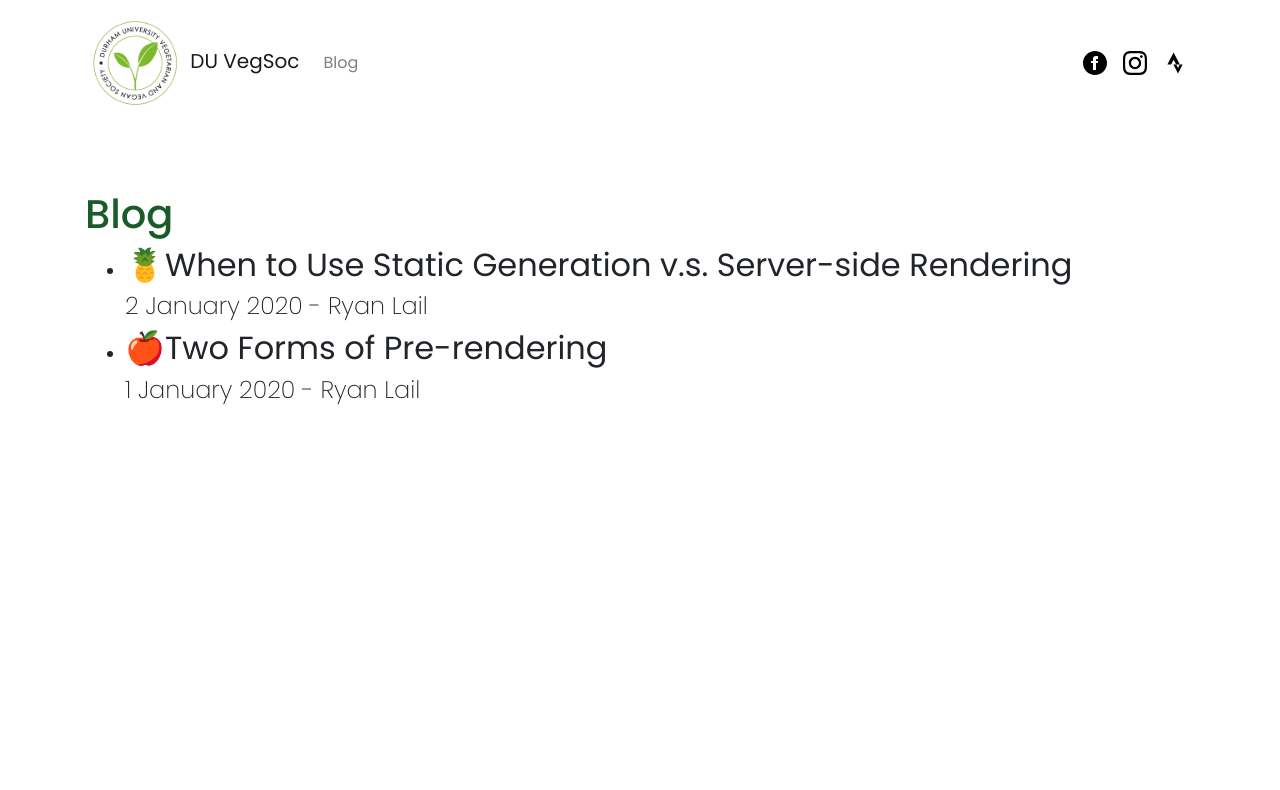
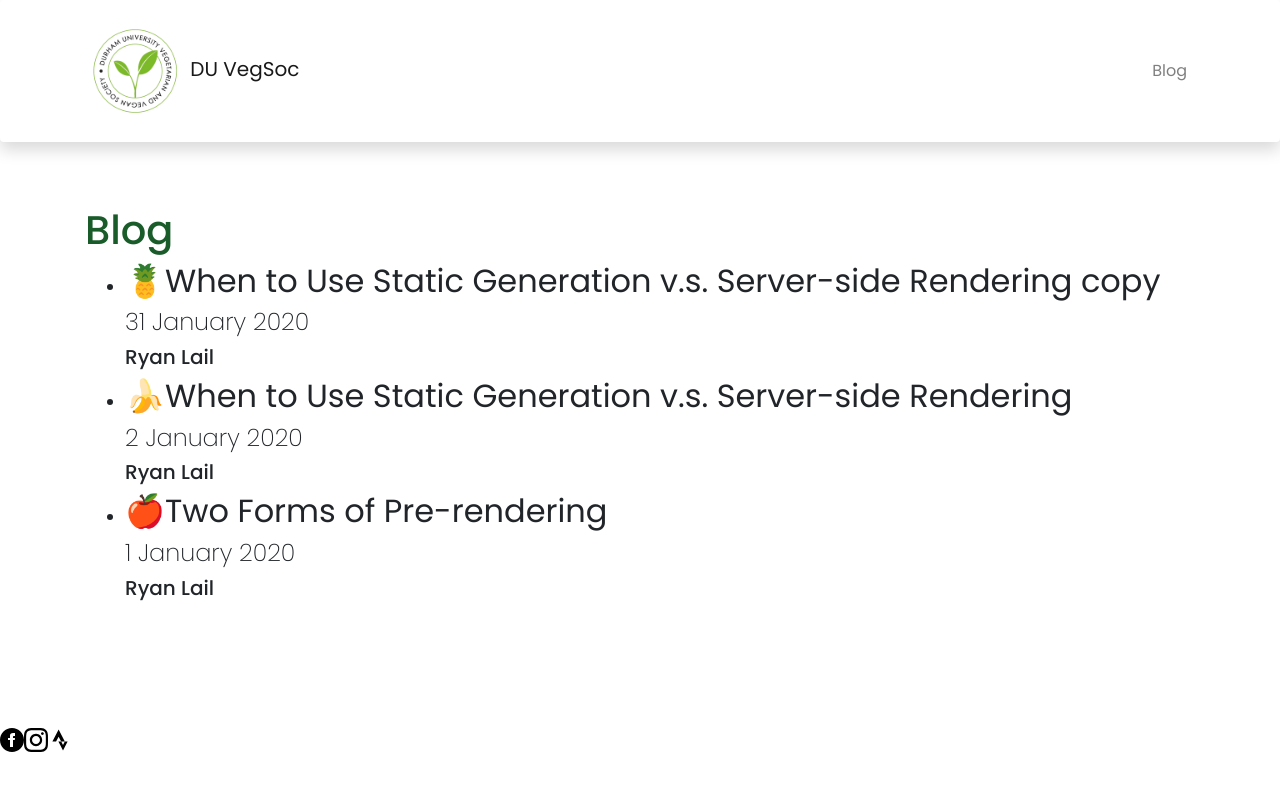
Before and after one commit to Ryan-16/duvegsoc_website, a Next.js app: page /blog in a window 1280 px wide. Shown: the top 790 px of the page. Built offline with nearby package versions, Linux system fonts and the light colour scheme.

Commit message:
move socials to footer

```diff
--- a/components/layout.js
+++ b/components/layout.js
@@ -11,8 +11,49 @@
           content="Durham University Vegetarian and Vegan Society Website"
         />
       </Head>
-      <Navigation></Navigation>
+      <Navigation />
       <main>{children}</main>
+      <footer>
+        <a target="_blank" href="https://www.facebook.com/durhamvegsoc/">
+          <svg
+            xmlns="http://www.w3.org/2000/svg"
+            width="24"
+            height="24"
+            viewBox="0 0 24 24"
+          >
+            <path
+              d="M12 0c-6.627 0-12 5.373-12 12s5.373 12 12 12 12-5.373 12-12-5.373-12-12-12zm3 8h-1.35c-.538 0-.65.221-.65.778v1.222h2l-.209 2h-1.791v7h-3v-7h-2v-2h2v-2.308c0-1.769.931-2.692 3.029-2.692h1.971v3z"
+            />
+          </svg>
+        </a>
+
+        <a target="_blank" href="https://www.instagram.com/durhamvegsoc/">
+          <svg
+            xmlns="http://www.w3.org/2000/svg"
+            width="24"
+            height="24"
+            viewBox="0 0 24 24"
+          >
+            <path
+              d="M12 2.163c3.204 0 3.584.012 4.85.07 3.252.148 4.771 1.691 4.919 4.919.058 1.265.069 1.645.069 4.849 0 3.205-.012 3.584-.069 4.849-.149 3.225-1.664 4.771-4.919 4.919-1.266.058-1.644.07-4.85.07-3.204 0-3.584-.012-4.849-.07-3.26-.149-4.771-1.699-4.919-4.92-.058-1.265-.07-1.644-.07-4.849 0-3.204.013-3.583.07-4.849.149-3.227 1.664-4.771 4.919-4.919 1.266-.057 1.645-.069 4.849-.069zm0-2.163c-3.259 0-3.667.014-4.947.072-4.358.2-6.78 2.618-6.98 6.98-.059 1.281-.073 1.689-.073 4.948 0 3.259.014 3.668.072 4.948.2 4.358 2.618 6.78 6.98 6.98 1.281.058 1.689.072 4.948.072 3.259 0 3.668-.014 4.948-.072 4.354-.2 6.782-2.618 6.979-6.98.059-1.28.073-1.689.073-4.948 0-3.259-.014-3.667-.072-4.947-.196-4.354-2.617-6.78-6.979-6.98-1.281-.059-1.69-.073-4.949-.073zm0 5.838c-3.403 0-6.162 2.759-6.162 6.162s2.759 6.163 6.162 6.163 6.162-2.759 6.162-6.163c0-3.403-2.759-6.162-6.162-6.162zm0 10.162c-2.209 0-4-1.79-4-4 0-2.209 1.791-4 4-4s4 1.791 4 4c0 2.21-1.791 4-4 4zm6.406-11.845c-.796 0-1.441.645-1.441 1.44s.645 1.44 1.441 1.44c.795 0 1.439-.645 1.439-1.44s-.644-1.44-1.439-1.44z"
+            />
+          </svg>
+        </a>
+
+        <a target="_blank" href="https://www.strava.com/clubs/DUVVS">
+          <svg
+            xmlns="http://www.w3.org/2000/svg"
+            width="24"
+            height="24"
+            viewBox="0 0 512 512"
+          >
+            <path
+              d="M226.8,31L93.8,287.6h78.4l54.7-102l54.2,102h77.8L226.8,31z M358.8,287.6l-38.6,77.5L281,287.6h-59.4L320.2,481l98-193.4H358.8z"
+            />
+          </svg>
+        </a>
+
+      </footer>
     </div>
   )
 }
--- a/components/navigation.js
+++ b/components/navigation.js
@@ -3,7 +3,7 @@
 
 export default function Navigation() {
   return(
-    <Navbar collapseOnSelect expand="lg" id="navbar">
+    <Navbar collapseOnSelect expand="lg" className="shadow p-3 mb-5 bg-white rounded">
       <Container>
         <Link href="/">
         <Navbar.Brand href="/">
@@ -16,54 +16,13 @@
           DU VegSoc
         </Navbar.Brand>
         </Link>
-        <Navbar.Toggle aria-controls="responsive-navbar-nav" />
-        <Navbar.Collapse id="responsive-navbar-nav">
-          <Nav className="mr-auto">
+          <Nav>
             <Nav.Link>
               <Link href="/blog">
                 Blog
               </Link>
             </Nav.Link>
           </Nav>
-          <Nav>
-            <Nav.Link target="_blank" href="https://www.facebook.com/durhamvegsoc/">
-            <svg
-              xmlns="http://www.w3.org/2000/svg"
-              width="24"
-              height="24"
-              viewBox="0 0 24 24"
-              >
-                <path
-                  d="M12 0c-6.627 0-12 5.373-12 12s5.373 12 12 12 12-5.373 12-12-5.373-12-12-12zm3 8h-1.35c-.538 0-.65.221-.65.778v1.222h2l-.209 2h-1.791v7h-3v-7h-2v-2h2v-2.308c0-1.769.931-2.692 3.029-2.692h1.971v3z"
-                />
-            </svg>
-            </Nav.Link>
-            <Nav.Link target="_blank" href="https://www.instagram.com/durhamvegsoc/">
-            <svg
-              xmlns="http://www.w3.org/2000/svg"
-              width="24"
-              height="24"
-              viewBox="0 0 24 24"
-            >
-                <path
-                  d="M12 2.163c3.204 0 3.584.012 4.85.07 3.252.148 4.771 1.691 4.919 4.919.058 1.265.069 1.645.069 4.849 0 3.205-.012 3.584-.069 4.849-.149 3.225-1.664 4.771-4.919 4.919-1.266.058-1.644.07-4.85.07-3.204 0-3.584-.012-4.849-.07-3.26-.149-4.771-1.699-4.919-4.92-.058-1.265-.07-1.644-.07-4.849 0-3.204.013-3.583.07-4.849.149-3.227 1.664-4.771 4.919-4.919 1.266-.057 1.645-.069 4.849-.069zm0-2.163c-3.259 0-3.667.014-4.947.072-4.358.2-6.78 2.618-6.98 6.98-.059 1.281-.073 1.689-.073 4.948 0 3.259.014 3.668.072 4.948.2 4.358 2.618 6.78 6.98 6.98 1.281.058 1.689.072 4.948.072 3.259 0 3.668-.014 4.948-.072 4.354-.2 6.782-2.618 6.979-6.98.059-1.28.073-1.689.073-4.948 0-3.259-.014-3.667-.072-4.947-.196-4.354-2.617-6.78-6.979-6.98-1.281-.059-1.69-.073-4.949-.073zm0 5.838c-3.403 0-6.162 2.759-6.162 6.162s2.759 6.163 6.162 6.163 6.162-2.759 6.162-6.163c0-3.403-2.759-6.162-6.162-6.162zm0 10.162c-2.209 0-4-1.79-4-4 0-2.209 1.791-4 4-4s4 1.791 4 4c0 2.21-1.791 4-4 4zm6.406-11.845c-.796 0-1.441.645-1.441 1.44s.645 1.44 1.441 1.44c.795 0 1.439-.645 1.439-1.44s-.644-1.44-1.439-1.44z"
-                />
-            </svg>
-            </Nav.Link>
-            <Nav.Link target="_blank" href="https://www.strava.com/clubs/DUVVS">
-            <svg
-              xmlns="http://www.w3.org/2000/svg"
-              width="24"
-              height="24"
-              viewBox="0 0 512 512"
-            >
-              <path
-                d="M226.8,31L93.8,287.6h78.4l54.7-102l54.2,102h77.8L226.8,31z M358.8,287.6l-38.6,77.5L281,287.6h-59.4L320.2,481l98-193.4H358.8z"
-              />
-            </svg>
-            </Nav.Link>
-          </Nav>
-        </Navbar.Collapse>
       </Container>
     </Navbar>
     )
--- a/pages/blog.js
+++ b/pages/blog.js
@@ -25,8 +25,10 @@
               </h2>
               <h4>
                 <Date dateString={date} />
-                {' - ' + author}
               </h4>
+              <h5>
+                {author}
+              </h5>
             </li>
           ))}
           </ul>
--- /dev/null
+++ b/posts/ssg-ssr-copy.md
@@ -0,0 +1,20 @@
+---
+title: 'When to Use Static Generation v.s. Server-side Rendering copy'
+date: '2020-01-31'
+author: 'Ryan Lail'
+---
+
+We recommend using **Static Generation** (with and without data) whenever possible because your page can be built once and served by CDN, which makes it much faster than having a server render the page on every request.
+
+You can use Static Generation for many types of pages, including:
+
+- Marketing pages
+- Blog posts
+- E-commerce product listings
+- Help and documentation
+
+You should ask yourself: "Can I pre-render this page **ahead** of a user's request?" If the answer is yes, then you should choose Static Generation.
+
+On the other hand, Static Generation is **not** a good idea if you cannot pre-render a page ahead of a user's request. Maybe your page shows frequently updated data, and the page content changes on every request.
+
+In that case, you can use **Server-Side Rendering**. It will be slower, but the pre-rendered page will always be up-to-date. Or you can skip pre-rendering and use client-side JavaScript to populate data.
--- a/styles/globals.css
+++ b/styles/globals.css
@@ -18,6 +18,7 @@
 
 main {
   margin: 5%;
+  margin-bottom: 10%;
 }
 
 #bootstrap-overrides h1 {
```
